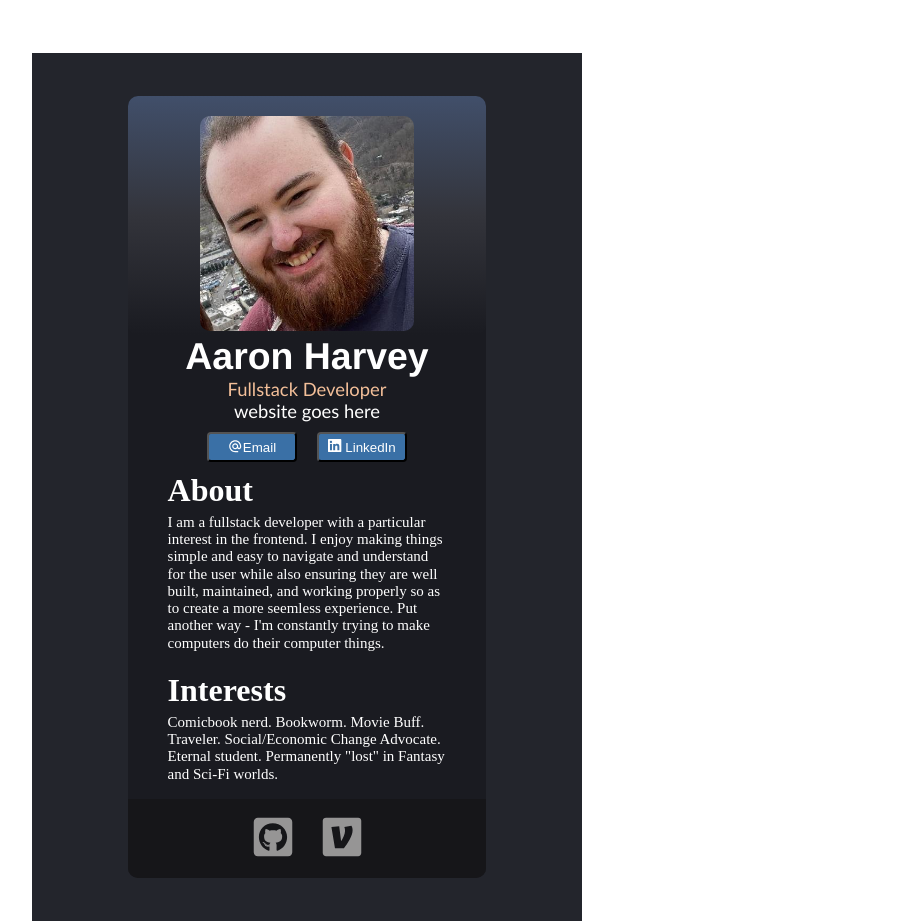
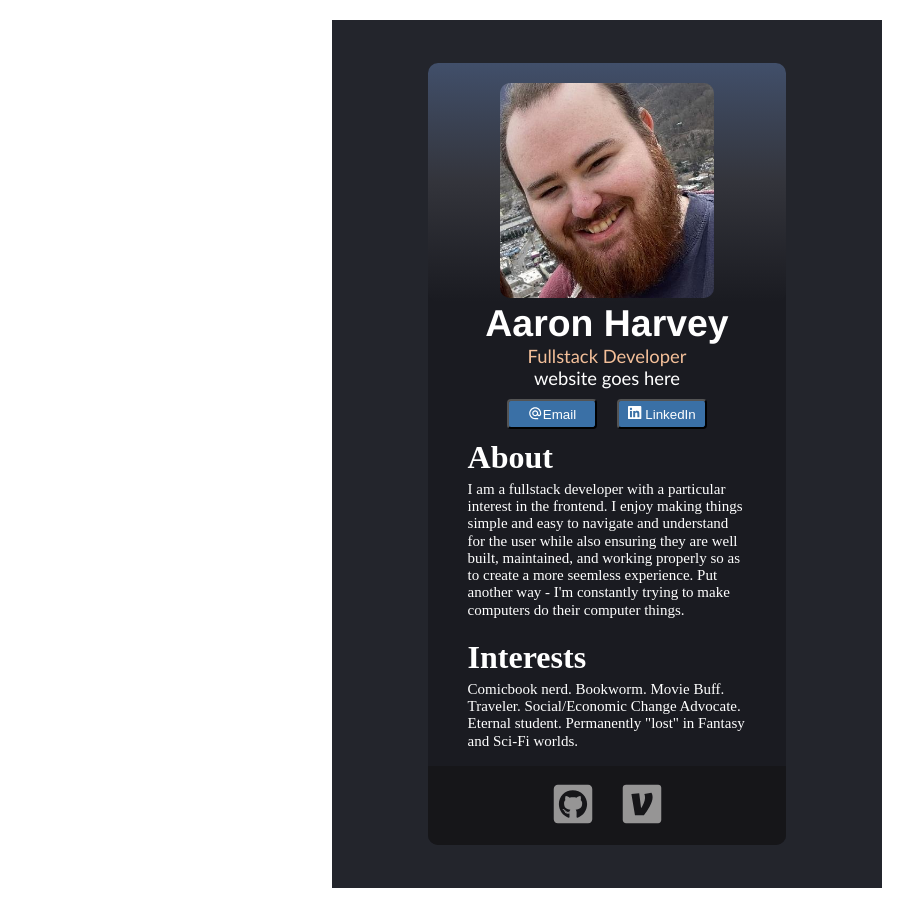
Before and after one commit to AaronJHarvey/React-Digital-Business-Card, a React (Vite) app: page / in a window 1280 px wide. Shown: the whole page, without its empty margins (33-946 px from the left). After the commit the page ends 888 px from the top, so only its background shows below. Built offline with nearby package versions, Linux system fonts and the light colour scheme.

Commit message:
Centers Card

```diff
--- a/src/index.css
+++ b/src/index.css
@@ -3,14 +3,17 @@
 	margin: 0px;
 }
 
+body {
+}
 /*  Card design */
 
 .card {
-	position: absolute;
 	width: 550px;
 	height: 868px;
-	left: 65px;
-	top: 53px;
+	/* left: 65px;
+	top: 53px; */
+	margin: auto;
+	margin-top: 20px;
 	display: flex;
 	justify-content: center;
 	align-items: center;
```
